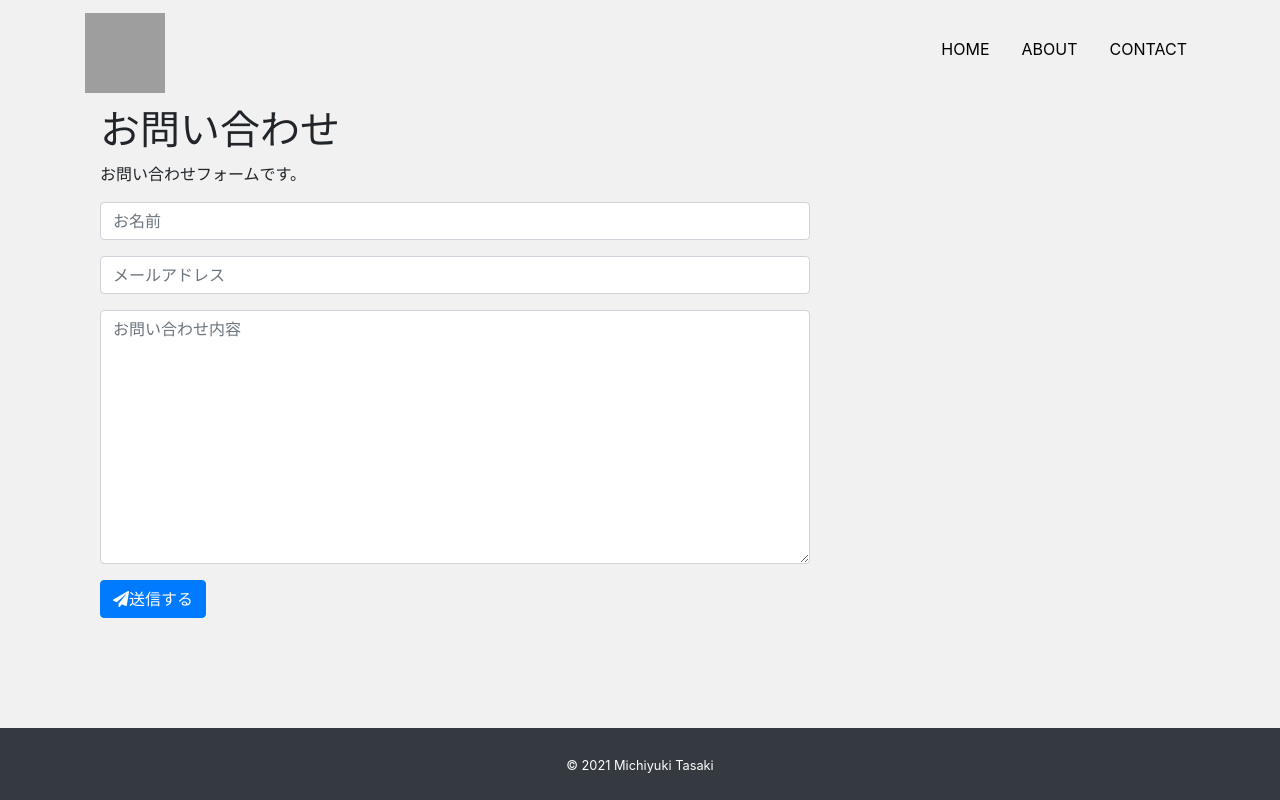
After one commit to michiyukitasaki/Portfolio_1201, a Django app: page /contact/ in a window 1280 px wide. The commit adds this page. Run offline with Django 3.2, Linux system fonts and the light colour scheme; some libraries are stand-ins or nearby versions; grey boxes are pictures that could not be loaded.

Commit message:
first commit

```diff
--- /dev/null
+++ b/app/forms.py
@@ -0,0 +1,42 @@
+from os import name
+from django import forms
+from django import forms
+from django.conf import settings
+from django.core.mail import BadHeaderError, send_mail
+from django.http import HttpResponse
+
+class ContactForm(forms.Form):
+    name = forms.CharField(
+        label='',
+        max_length=100,
+        widget=forms.TextInput(attrs={
+            'class': 'form-control',
+            'placeholder': "お名前",
+        }),
+    )
+    email = forms.EmailField(
+        label='',
+        widget=forms.EmailInput(attrs={
+            'class': 'form-control',
+            'placeholder': "メールアドレス",
+        }),
+    )
+    message = forms.CharField(
+        label='',
+        widget=forms.Textarea(attrs={
+            'class': 'form-control',
+            'placeholder': "お問い合わせ内容",
+        }),
+    )
+
+    def send_email(self):
+        subject = "お問い合わせ"
+        message = self.cleaned_data['message']
+        name = self.cleaned_data['name']
+        email = self.cleaned_data['email']
+        from_email = '{name} <{email}>'.format(name=name, email=email)
+        recipient_list = [settings.EMAIL_HOST_USER]  # 受信者リスト
+        try:
+            send_mail(subject, message, from_email, recipient_list)
+        except BadHeaderError:
+            return HttpResponse("無効なヘッダが検出されました。")
--- a/app/static/css/style.css
+++ b/app/static/css/style.css
@@ -127,3 +127,16 @@ main {
 .star-rating-back{
   color: #ccc;
 }
+
+.contact{
+  max-width: 500px;
+}
+
+.form-control:focus{
+  border-color: #ee6c4d;
+  box-shadow: none;
+}
+
+.card{
+  border:none;
+}
--- a/app/templates/app/base.html
+++ b/app/templates/app/base.html
@@ -31,7 +31,7 @@
             <a class="nav-link nav-color" href="{% url 'about' %}">ABOUT</a>
           </li>
           <li class="nav-item">
-            <a class="nav-link nav-color" href="">CONTACT</a>
+            <a class="nav-link nav-color" href="{% url 'contact_form' %}">CONTACT</a>
           </li>
         </ul>
       </div>
--- /dev/null
+++ b/app/templates/app/contact_form.html
@@ -0,0 +1,17 @@
+
+{% extends "app/base.html" %}
+
+{% block content %}
+<div class="container">
+  <div class="row">
+    <div class="col-md-8">
+      <h1>お問い合わせ</h1>
+      <p>お問い合わせフォームです。</p>
+      <form method="POST">{% csrf_token %}
+        {{ form.as_p }}
+        <button type="submit" class="btn btn-primary"><i class="fas fa-paper-plane"></i>送信する</button>
+      </form>
+    </div>
+  </div>
+</div>
+{% endblock %}
--- /dev/null
+++ b/app/templates/app/contact_result.html
@@ -0,0 +1,6 @@
+
+{% extends "app/base.html" %}
+
+{% block content %}
+{{ success }}
+{% endblock %}
--- a/app/urls.py
+++ b/app/urls.py
@@ -1,8 +1,11 @@
 from django.urls import path
 from app import views
+from .views import ContactFormView, ContactResultView
 
 urlpatterns = [
     path('', views.IndexView.as_view(), name='index'),
     path('detail/<int:pk>/', views.DetailView.as_view(), name='detail'),
     path('about/', views.AboutView.as_view(), name='about'),
+    path('contact/', ContactFormView.as_view(), name='contact_form'),
+    path('contact/result/', ContactResultView.as_view(), name='contact_result'),
 ]
--- a/app/views.py
+++ b/app/views.py
@@ -1,7 +1,16 @@
-from django.shortcuts import render
+from django.shortcuts import render, redirect
 from django.views.generic import View
-from django.shortcuts import render
+from .forms import ContactForm
 from .models import Profile, Work, Software, Technical
+from django.conf import settings
+from django.core.mail import BadHeaderError, EmailMessage
+from django.http import HttpResponse
+import textwrap
+from django.urls import reverse_lazy
+from django.views.generic import TemplateView
+from django.views.generic.edit import FormView
+
+from .forms import ContactForm
 
 # Create your views here.
 
@@ -37,3 +46,22 @@ class AboutView(View):
             'software_data' : software_data,
             'technical_data' : technical_data
         })
+
+
+class ContactFormView(FormView):
+    template_name = 'app/contact_form.html'
+    form_class = ContactForm
+    success_url = reverse_lazy('contact_result')
+
+    def form_valid(self, form):
+        form.send_email()
+        return super().form_valid(form)
+
+
+class ContactResultView(TemplateView):
+    template_name = 'app/contact_result.html'
+
+    def get_context_data(self, **kwargs):
+        context = super().get_context_data(**kwargs)
+        context['success'] = "お問い合わせは正常に送信されました。"
+        return context
```
Also changed, not shown: app/templates/app/contact.html (added, +27 -0 lines), mysite/settings.py (+10 -0 lines).
